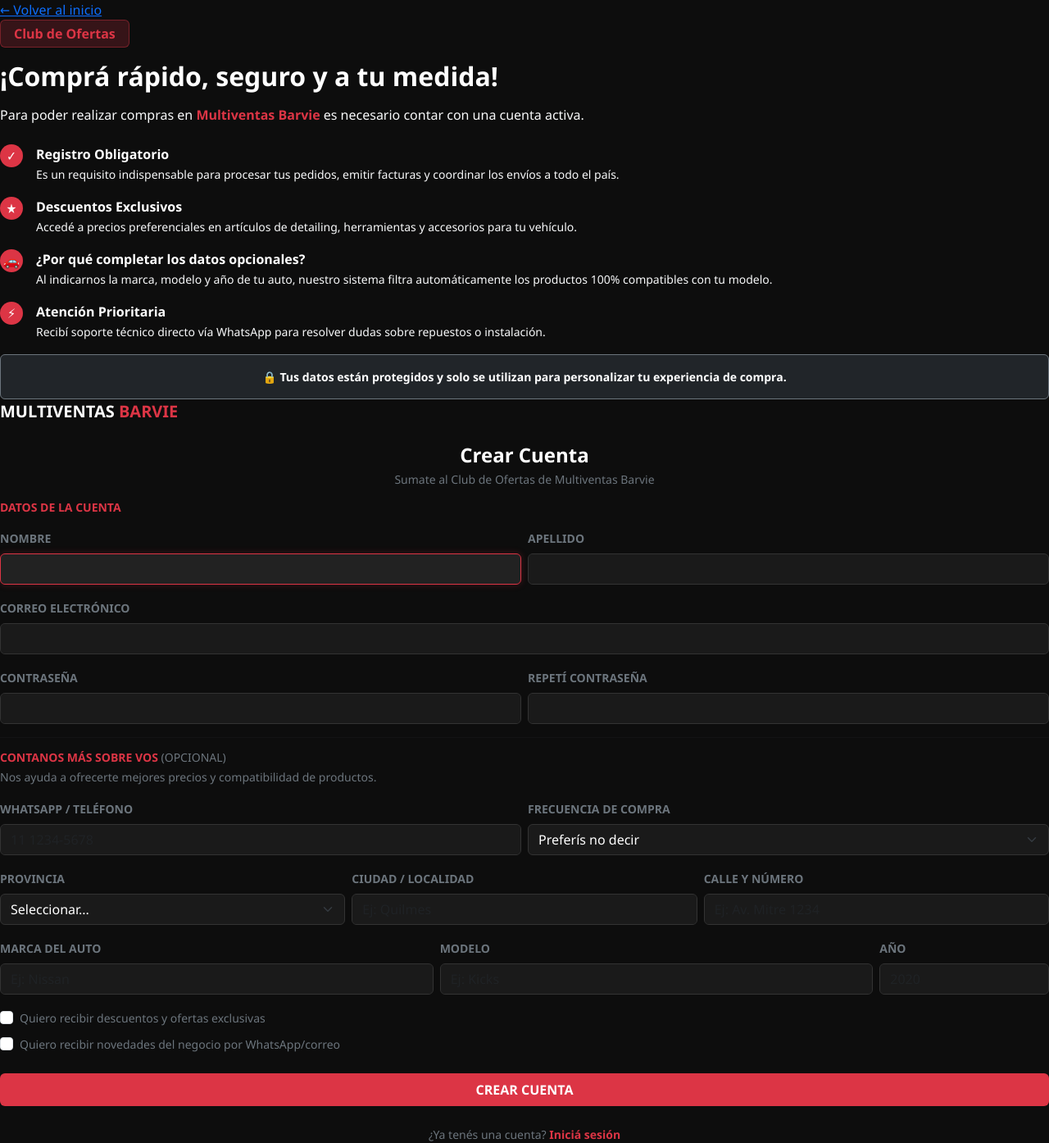
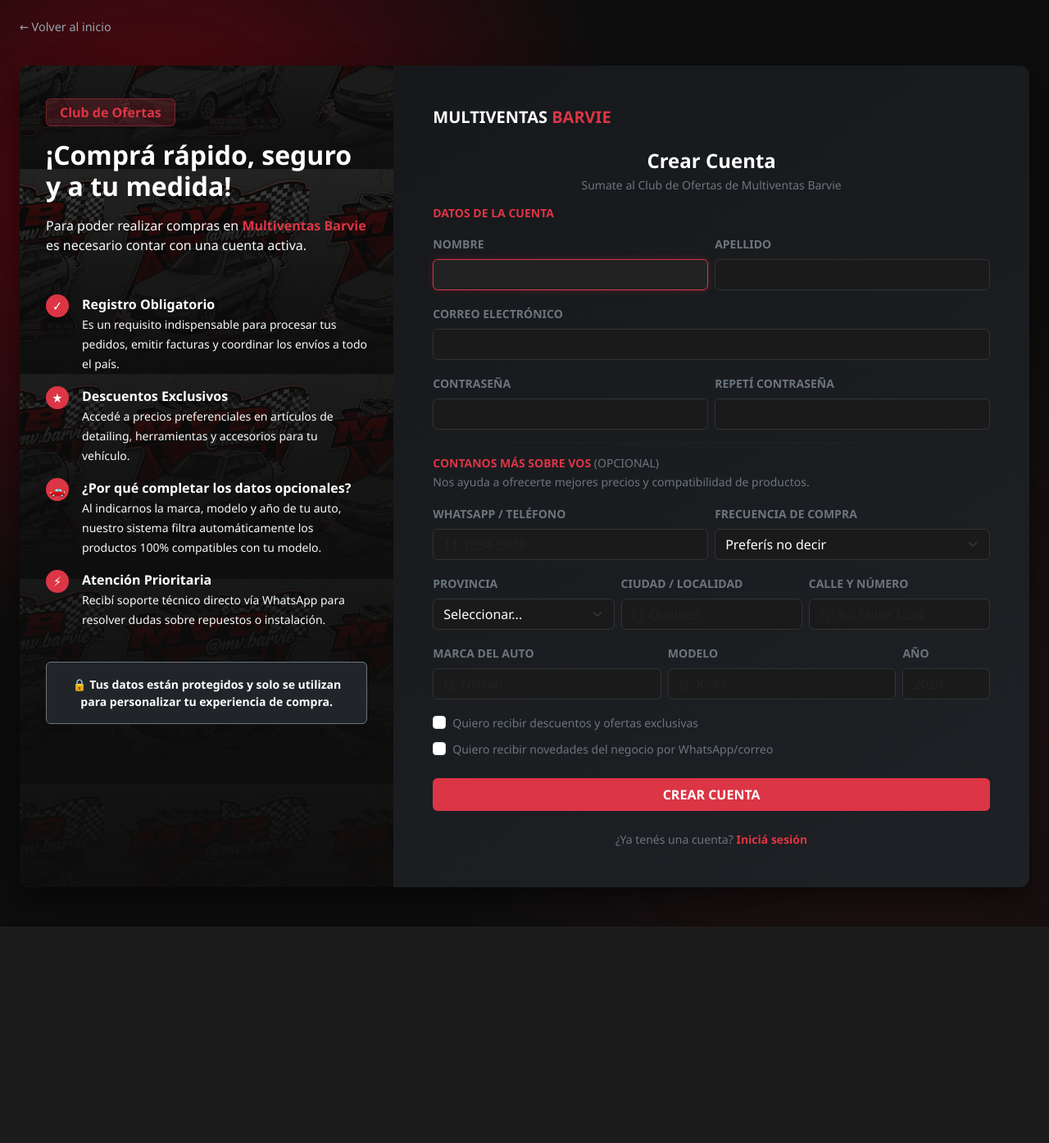
Before and after one commit to patobit/Ecommerce-Multiventas_Barvie, a PHP site: template src/views/auth/register.php in a window 1280 px wide. Shown: the whole page at 82% size. After the commit the page ends 1130 px from the top, so only its background shows below. Run offline with PHP 8.4, Linux system fonts and the light colour scheme; the template is opened without the code that fills it, so the values that code supplies are empty.

Commit message:
Update style.css

```diff
--- a/assets/css/style.css
+++ b/assets/css/style.css
@@ -644,3 +644,121 @@
     color: white;
     font-size: 1rem;
 }
+
+
+
+/* =========================================================================
+   PÁGINAS DE AUTENTICACIÓN (LOGIN / REGISTRO)
+   Usado por: src/views/_layouts/auth.layout.php y auth.footer.php
+   ========================================================================= */
+
+.auth-page {
+    min-height: 100vh;
+    background:
+        radial-gradient(circle at 15% 20%, rgba(146, 1, 16, 0.562), transparent 40%),
+        radial-gradient(circle at 85% 80%, rgba(220, 53, 69, 0.10), transparent 40%),
+        #0d0d0d;
+    display: flex;
+    flex-direction: column;
+}
+
+.auth-topbar {
+    padding: 1.25rem 1.5rem;
+}
+
+.auth-back-link {
+    color: #9ba4b0;
+    font-size: 0.9rem;
+    text-decoration: none;
+    display: inline-flex;
+    align-items: center;
+    gap: 6px;
+    transition: color 0.2s;
+}
+
+.auth-back-link:hover {
+    color: #ffffff;
+}
+
+.auth-center {
+    flex: 1;
+    display: flex;
+    align-items: center;
+    justify-content: center;
+    padding: 1rem 1.5rem 3rem;
+}
+
+.auth-shell {
+    display: grid;
+    grid-template-columns: 1fr; /* 1 sola columna en pantallas pequeñas (móviles) */
+    width: 100%;
+    max-width: 1250px; /* Ancho total de la tarjeta central */
+    margin: 0 auto;
+    border-radius: 12px;
+    overflow: hidden;
+    box-shadow: 0 15px 35px rgba(0,0,0,0.5);
+}
+
+/* En pantallas medianas y grandes se dividen las dos columnas */
+@media (min-width: 860px) {
+    .auth-shell {
+        /* Columna izquierda (panel decorativo) 32% | Columna derecha (formulario) 68% */
+        grid-template-columns: 1fr 1.7fr;
+        min-height: 650px;
+    }
+}
+
+.auth-side {
+    position: relative;
+    /* Fondo oscuro para legibilidad */
+    background-image:
+        linear-gradient(rgba(10, 10, 10, 0.70), rgba(10, 10, 10, 0.95)),
+        url('../img/logo.jpg');
+    background-size: 250px 250px;
+    background-repeat: repeat;
+    background-position: center;
+    padding: 2.5rem 2rem;
+    display: flex;
+    flex-direction: column;
+    justify-content: flex-start; /* Alinea el bloque al inicio */
+}
+
+.auth-side-content {
+    position: relative;
+    z-index: 2;
+    display: flex;
+    flex-direction: column;
+    justify-content: flex-start; /* Alinea los elementos arriba */
+    gap: 1.5rem; /* Controla el espacio uniforme entre el título, la lista y la caja inferior */
+}
+@media (min-width: 860px) {
+    .auth-side {
+        display: flex;
+    }
+}
+
+.auth-side::before {
+    content: "";
+    position: absolute;
+    inset: 0;
+    background: linear-gradient(180deg, rgba(13, 13, 13, 0.2), rgba(13, 13, 13, 0.9));
+    pointer-events: none; /* Asegura que no bloquee los clics */
+}
+
+.auth-side-content {
+    position: relative;
+    z-index: 2;
+}
+
+.auth-form-panel {
+    position: relative;
+    z-index: 10; /* Eleva el formulario sobre cualquier capa del fondo */
+    background: linear-gradient(145deg, #16181b, #1e2125);
+    padding: 2.5rem 2rem;
+}
+
+@media (min-width: 576px) {
+    .auth-form-panel {
+        padding: 3rem 3rem;
+    }
+}
```
